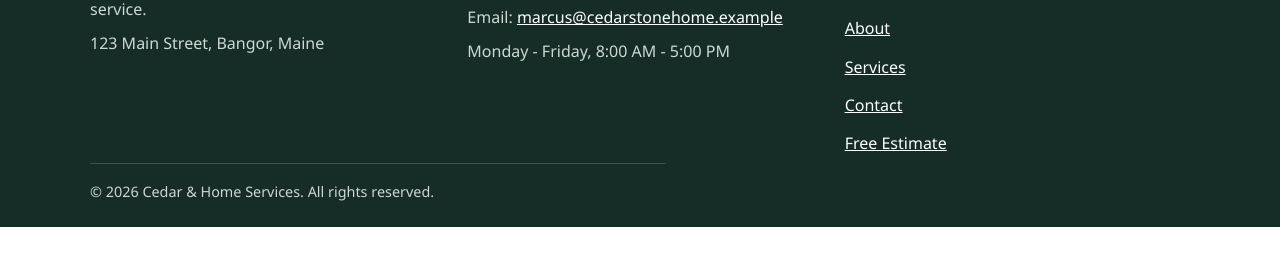
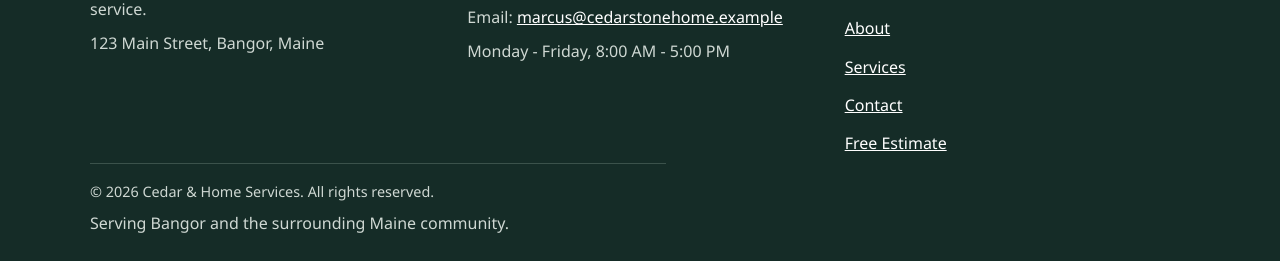
Before and after one commit to Husson-WebDesign/amury-P7-CedarAndStone, a plain HTML site: page index.html in a window 1280 px wide. Shown: the part 1609-1870 px from the top of the page. Before the commit the page ends 1836 px from the top, so only its background shows below. Drawn offline with Linux system fonts and the light colour scheme.

Commit message:
Modify copyright and add footer tagline
Updated copyright year to be dynamic and added footer tagline.

```diff
--- a/index.html
+++ b/index.html
@@ -117,7 +117,11 @@
                     </ul>
                 </div>
             </div>
-            <p class="copyright">&copy; 2026 Cedar &amp; Home Services. All rights reserved.</p>
+           <p class="copyright">
+                &copy; <span id="year">2026</span> Cedar &amp; Home Services. All rights reserved.
+            </p>
+            <p class="footer-tagline">Serving Bangor and the surrounding Maine community.
+            </p>
         </div>
     </footer>
 </body>
```
